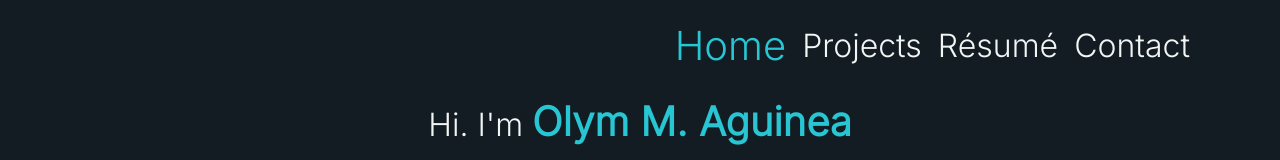
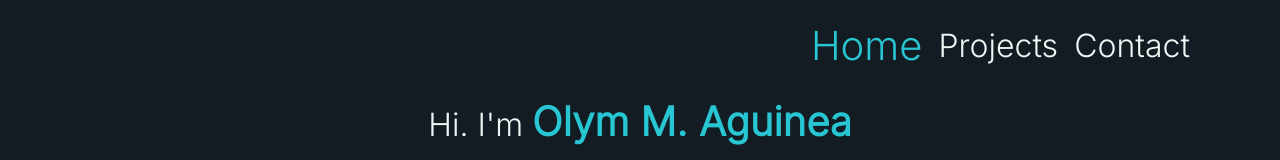
Before and after one commit to 0lymAguinea/0lymAguinea.github.io, a React (Vite) app in the folder 0lymWebsite/: page / in a window 1280 px wide. Shown: the top 160 px of the page. Built offline with nearby package versions, Linux system fonts and the light colour scheme.

Commit message:
Added scrollTo function util

```diff
--- a/0lymWebsite/src/component/Header.jsx
+++ b/0lymWebsite/src/component/Header.jsx
@@ -1,6 +1,8 @@
 import Container from "react-bootstrap/Container";
 import Nav from "react-bootstrap/Nav";
 import Navbar from "react-bootstrap/Navbar";
+
+import { scrollToProjects, scrollToContact } from "../utils/scrollTo";
 
 function Header() {
   return (
@@ -9,16 +11,19 @@ function Header() {
         <Navbar.Toggle aria-controls="basic-navbar-nav" className="ms-auto" />
         <Navbar.Collapse id="basic-navbar-nav" className="ms-auto">
           <Nav className="ms-auto align-items-center">
-            <Nav.Link href="#home" className="primaryColor linksHover fs-1">
-              Home
-            </Nav.Link>
-            <Nav.Link href="#projects" className="plainColor linksHover fs-2">
+            <Nav.Link className="primaryColor linksHover fs-1">Home</Nav.Link>
+            <Nav.Link
+              href="#"
+              className="plainColor linksHover fs-2"
+              onClick={scrollToProjects}
+            >
               Projects
             </Nav.Link>
-            <Nav.Link href="#resume" className="plainColor linksHover fs-2">
-              Résumé
-            </Nav.Link>
-            <Nav.Link href="#contact" className="plainColor linksHover fs-2">
+            <Nav.Link
+              href="#"
+              className="plainColor linksHover fs-2"
+              onClick={scrollToContact}
+            >
               Contact
             </Nav.Link>
           </Nav>
```
